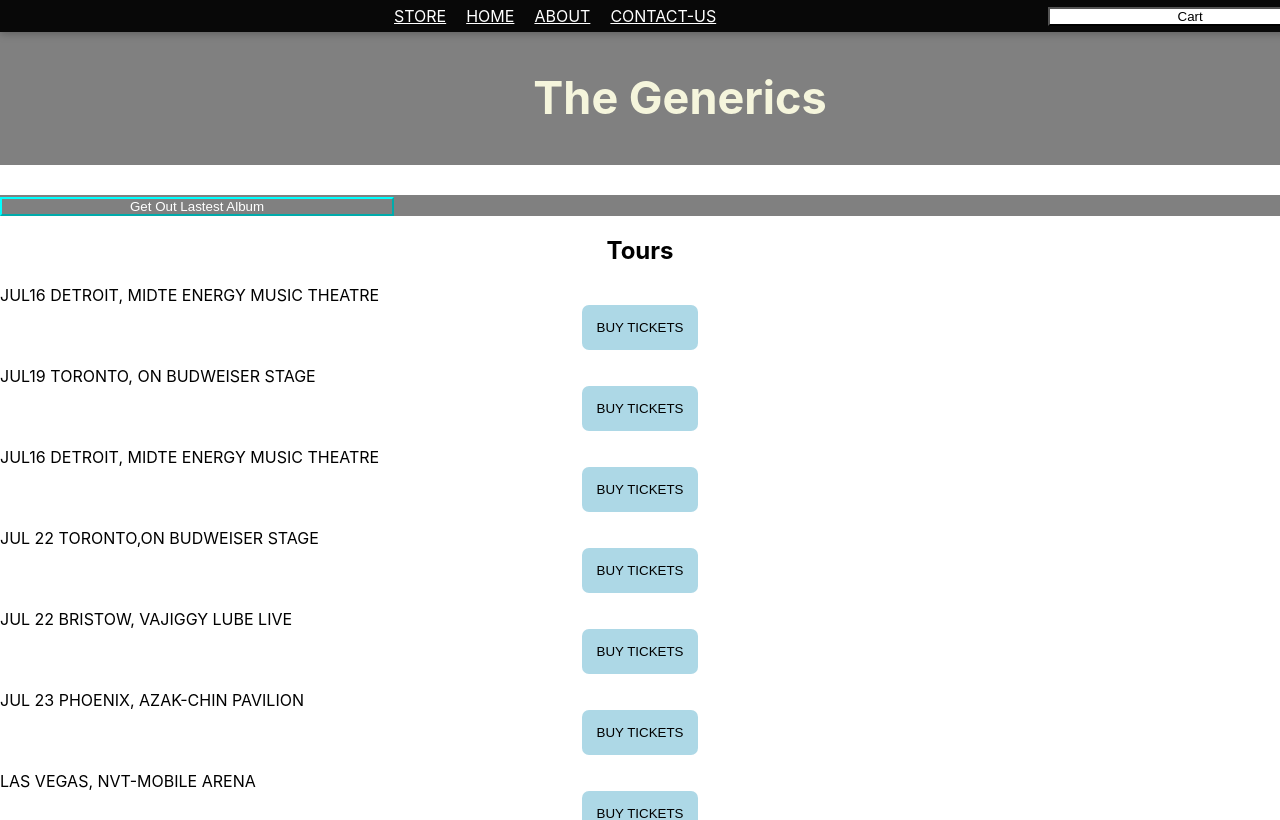
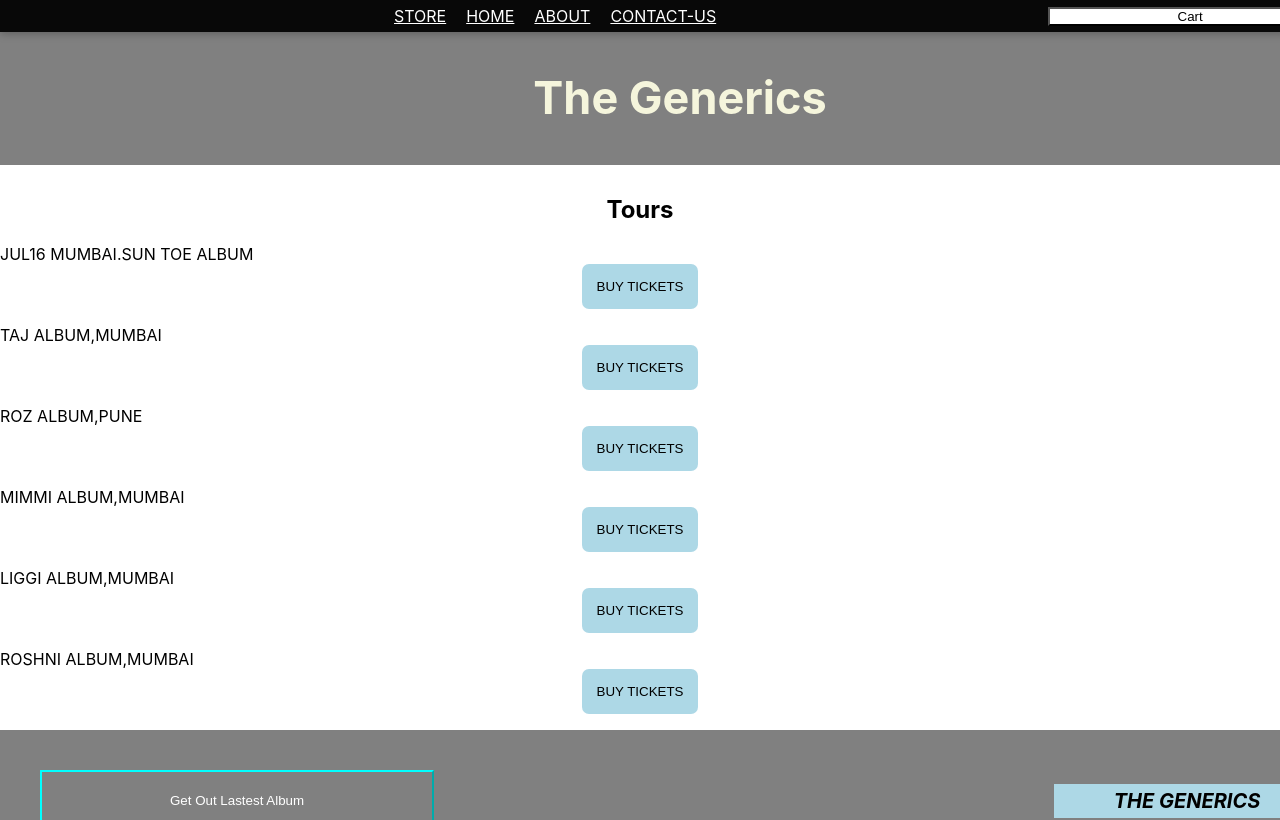
Before and after one commit to rakshitar1135/ECCOMERCE-WEBSITE, a React (Create React App) app: page / in a window 1280 px wide. Shown: the top 820 px of the page. Built offline with nearby package versions, Linux system fonts and the light colour scheme; the HTML template or start-up script is replaced by a standard one.

Commit message:
LOGINLOGOUTANDLOCALSTORAGE

```diff
--- a/src/Components/Home/Home.js
+++ b/src/Components/Home/Home.js
@@ -1,30 +1,43 @@
-import React, { Fragment } from "react"
-import classes from './Home.module.css'
+import React, { Fragment } from "react";
+import classes from "./Home.module.css";
 
 const Home = () => {
   return (
     <Fragment>
-            <header className={classes.divheader}>
-                <button className={classes.button}> Get Out Lastest Album</button>
-
-            </header>
-
       <h2 className={classes.h2}> Tours </h2>
 
       <section>
-                <div>
-                    <p> JUL16 DETROIT, MIDTE ENERGY MUSIC THEATRE <button className={classes.button1} >BUY TICKETS</button> </p>
-                    <p> JUL19 TORONTO, ON BUDWEISER STAGE <button className={classes.button1}>BUY TICKETS</button></p>
-                    <p>JUL16 DETROIT, MIDTE ENERGY MUSIC THEATRE <button className={classes.button1}>BUY TICKETS</button></p>
-                    <p>JUL 22 TORONTO,ON BUDWEISER STAGE <button className={classes.button1}>BUY TICKETS</button></p>
-                    <p>JUL 22 BRISTOW, VAJIGGY LUBE LIVE <button className={classes.button1}>BUY TICKETS</button></p>
-                    <p>JUL 23 PHOENIX, AZAK-CHIN PAVILION <button className={classes.button1}>BUY TICKETS</button></p>
-                    <p>LAS VEGAS, NVT-MOBILE ARENA <button className={classes.button1}>BUY TICKETS</button></p>
+        <div className={classes.para}>
+          <p>
+            {" "}
+            JUL16 MUMBAI.SUN TOE ALBUM{" "}
+            <button className={classes.button1}>BUY TICKETS</button>{" "}
+          </p>
+          <p>
+            {" "}
+            TAJ ALBUM,MUMBAI{" "}
+            <button className={classes.button1}>BUY TICKETS</button>
+          </p>
+          <p>
+            ROZ ALBUM,PUNE{" "}
+            <button className={classes.button1}>BUY TICKETS</button>
+          </p>
+          <p>
+            MIMMI ALBUM,MUMBAI{" "}
+            <button className={classes.button1}>BUY TICKETS</button>
+          </p>
+          <p>
+            LIGGI ALBUM,MUMBAI{" "}
+            <button className={classes.button1}>BUY TICKETS</button>
+          </p>
+          <p>
+            ROSHNI ALBUM,MUMBAI{" "}
+            <button className={classes.button1}>BUY TICKETS</button>
+          </p>
         </div>
       </section>
     </Fragment>
-    )
-
-}
+  );
+};
 
 export default Home;
```
Also changed, not shown: src/Components/Store/Auth-Context.js (added, +40 -0 lines). Lines whose indentation alone changed are shown as unchanged.
